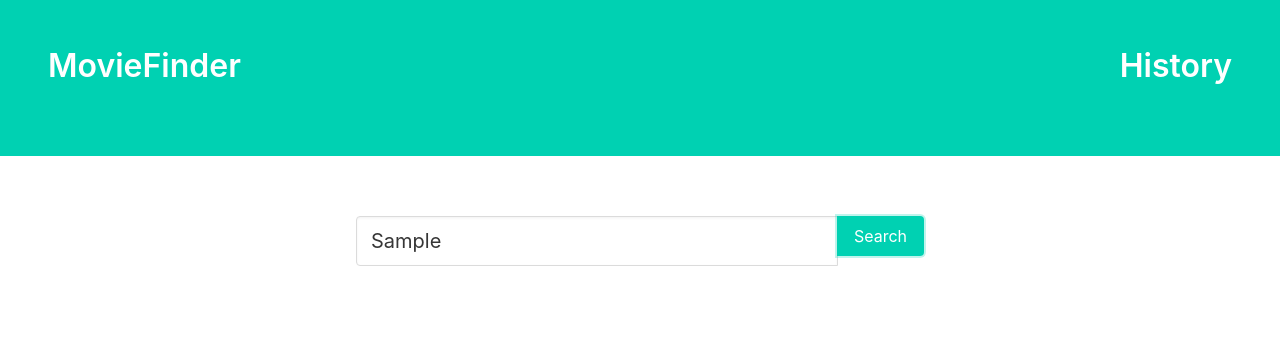
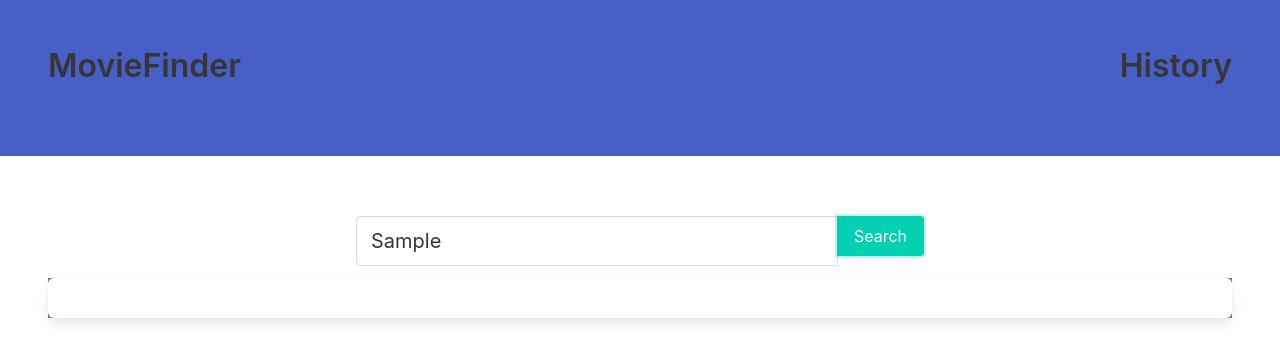
Before and after one commit to lucschwalm/moviefinder, a plain HTML site: page index.html in a window 1280 px wide. Both pictures are taken after typing "Sample" into the empty fields and a click on the button "Search". Drawn offline with nearby package versions, Linux system fonts and the light colour scheme; no server answers.

Commit message:
made the bg box appear and disappear and changed color scheme

```diff
--- a/index.html
+++ b/index.html
@@ -7,7 +7,7 @@
   <title>MovieFinder</title>
 </head>
 <body>
-  <section class="hero is-primary">
+  <section class="hero has-background-link">
     <div class="hero-body columns ">
       <h1 class="title column">MovieFinder</h1>
       <h1 class="title column has-text-right"> History </h1>
@@ -25,7 +25,8 @@
       </div>
 
      </div>
-    <section>
+    <section class="section2 has-background-grey">
+      <div id= "elementToHide" class="box is-hidden">
       <div id="movieList" class="columns is-multiline"></div>
         <div id="movieDetails" class="columns is-multiline"></div>
         <div id="trailerSection"></div>
--- a/script.js
+++ b/script.js
@@ -23,7 +23,7 @@ document.addEventListener('DOMContentLoaded', function() {
         .then(function(data) {
           if (data.Response === 'True') {
             var movies = data.Search;
-            movies.forEach(function(movie) {
+            movies.forEach(function(movie) {git
               createMovieCard(movie);
             });
           } else {
@@ -32,7 +32,11 @@ document.addEventListener('DOMContentLoaded', function() {
         })
         .catch(function(error) {
           console.log('Error:', error);
+
+
         });
+        var element= document.getElementById("elementToHide");
+          element.classList.remove("is-hidden")
     });
 
     function createMovieCard(movie) {
@@ -100,4 +104,6 @@ document.addEventListener('DOMContentLoaded', function() {
       `;
       trailerSection.innerHTML = trailerHTML;
     }
-  });
+  //function to hide the box that apears under movie selections
+  }
+)
```
